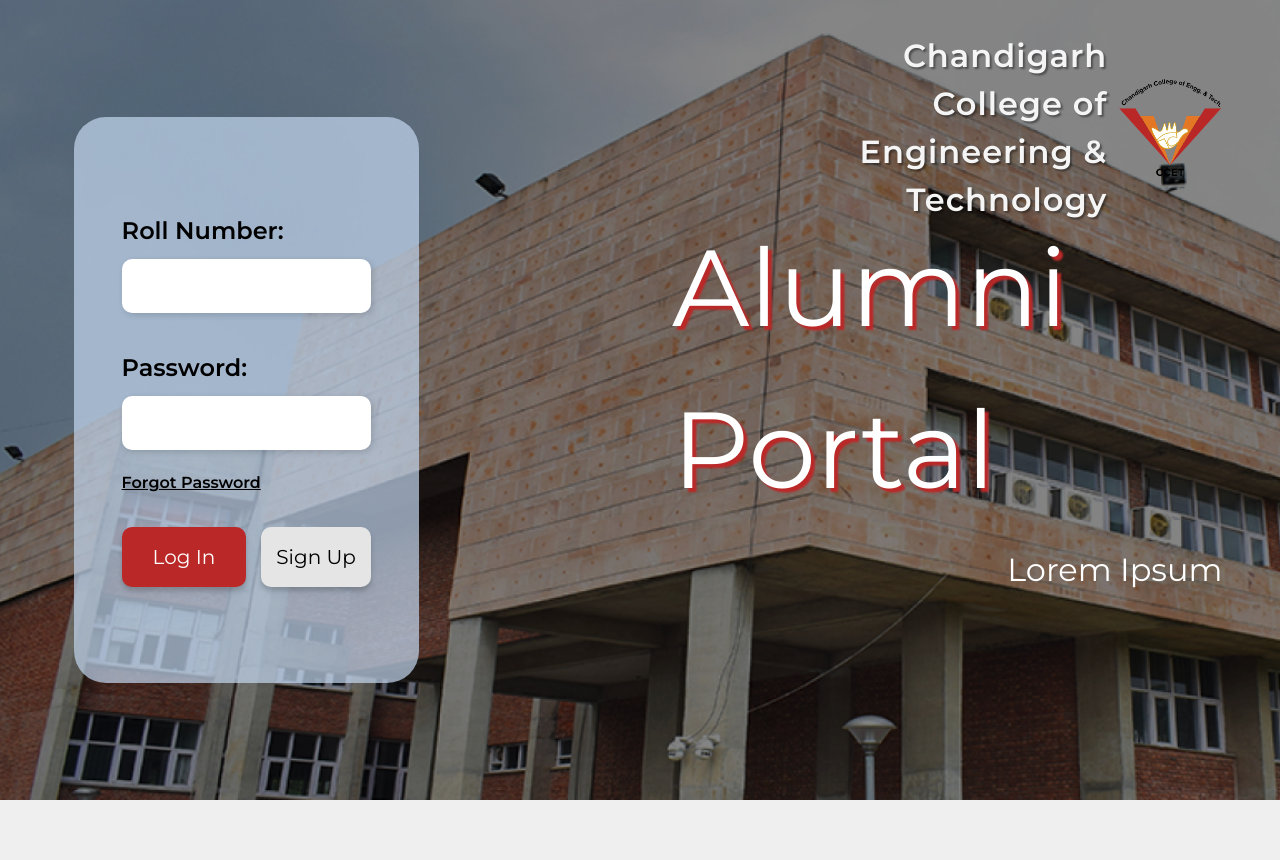
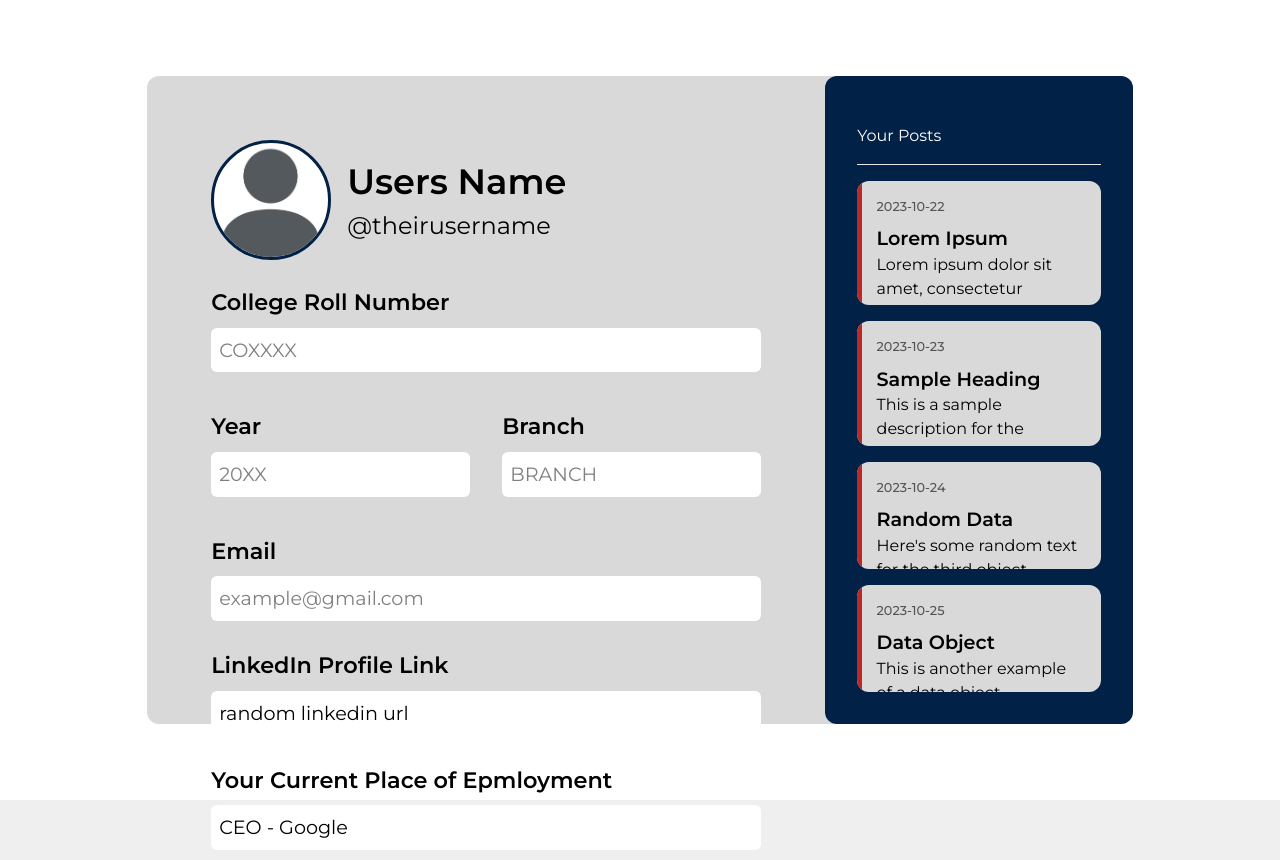
Before and after one commit to DevSoc-exe/alumni-portal, a React (Create React App) app: page / in a window 1280 px wide. Before the commit the page ends 800 px from the top, so only its background shows below. Built offline with nearby package versions, Linux system fonts and the light colour scheme.

Commit message:
CHanged paths for testing

```diff
--- a/src/App.js
+++ b/src/App.js
@@ -15,10 +15,10 @@
   return (
     <React.Fragment>
       <Routes>
-        <Route path='/' element={<Login />} />
+        <Route path='/' element={<Profile />} />
         <Route path='/forum' element={<Forum posts={posts} currUser={currentUser}/>} />
-        <Route path='/profile' element={<Profile />} />
-        <Route path='/signup' element={<Signup />} />
+        <Route path='/profile' element={<Forum />} />
+        <Route path='/signup' element={<Forum />} />
       </Routes>
     </React.Fragment>
 
```
